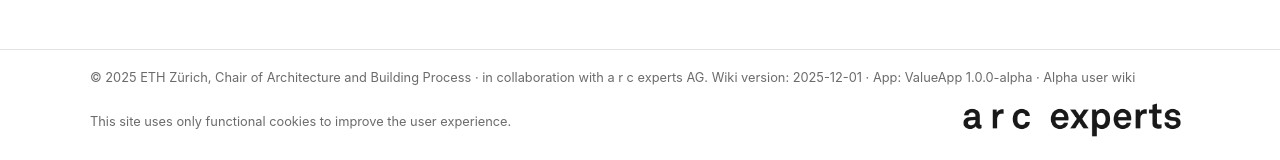
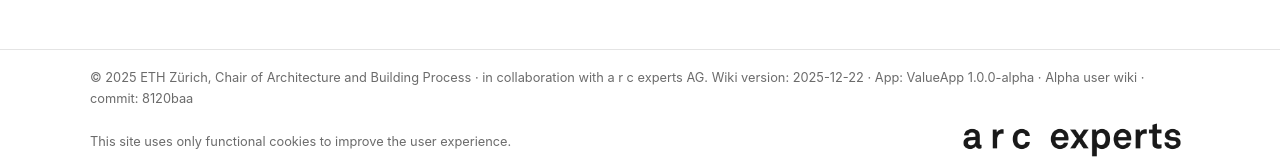
Before and after one commit to a-r-c-experts/valueapp-website, a website with bundled scripts: page wiki/de/examples.html in a window 1280 px wide. Shown: the part 5568-5728 px from the top of the page. Built offline with nearby package versions, Linux system fonts and the light colour scheme.

Commit message:
fix: scrolling issues & change data

```diff
--- a/package.json
+++ b/package.json
@@ -1,9 +1,12 @@
 {
   "name": "valueapp-website",
   "type": "module",
+  "version": "1.0.0-alpha",
   "scripts": {
     "check-i18n": "node tools/check-i18n.mjs",
-    "build:wiki": "node tools/build-wiki.mjs"
+    "gen:wiki-version": "node tools/gen-wiki-version.mjs",
+    "build:wiki": "node tools/gen-wiki-version.mjs && node tools/build-wiki.mjs",
+    "build": "npm run build:wiki"
   },
   "devDependencies": {
     "marked": "^17.0.1"
--- a/styles.css
+++ b/styles.css
@@ -1103,3 +1103,29 @@ nav.main-nav a.active {
     display: none;
   }
 }
+
+/* Make anchor jumps account for sticky header */
+:root {
+  --header-offset: 96px; /* adjust if your header height changes */
+}
+
+html {
+  scroll-padding-top: var(--header-offset);
+}
+
+:root { --header-offset: 96px; }
+
+html { scroll-padding-top: var(--header-offset); }
+
+.wiki-content h1,
+.wiki-content h2,
+.wiki-content h3 {
+  scroll-margin-top: var(--header-offset);
+}
+
+/* Logo size */
+.brand-logo-link img { height: 120px; }
+
+@media (max-width: 900px) {
+  .brand-logo-link img { height: 96px; }
+}
--- a/wiki/wiki-version.js
+++ b/wiki/wiki-version.js
@@ -1,24 +1,24 @@
-// Update these when you cut a new "release" of the wiki.
-const WIKI_VERSION = {
-  wikiVersion: "2025-12-01",
-  appVersion: "ValueApp 1.0.0-alpha",
-  note: "Alpha user wiki"
-};
-
-document.addEventListener("DOMContentLoaded", () => {
+async function applyWikiVersion() {
   const span = document.getElementById("wikiVersionLabel");
   if (!span) return;
 
-  const parts = [];
-  if (WIKI_VERSION.wikiVersion) {
-    parts.push(`Wiki version: ${WIKI_VERSION.wikiVersion}`);
+  try {
+    const res = await fetch("/wiki/wiki-version.json", { cache: "no-store" });
+    if (!res.ok) throw new Error(`HTTP ${res.status}`);
+    const data = await res.json();
+
+    const parts = [];
+    if (data.wikiVersion) parts.push(`Wiki version: ${data.wikiVersion}`);
+    if (data.appVersion) parts.push(`App: ${data.appVersion}`);
+    if (data.note) parts.push(data.note);
+    if (data.commit) parts.push(`commit: ${data.commit}`);
+
+    span.textContent = parts.join(" · ");
+  } catch {
+    // optional fallback
+    span.textContent = "";
   }
-  if (WIKI_VERSION.appVersion) {
-    parts.push(`App: ${WIKI_VERSION.appVersion}`);
-  }
-  if (WIKI_VERSION.note) {
-    parts.push(WIKI_VERSION.note);
-  }
+}
 
-  span.textContent = parts.join(" · ");
-});
+document.addEventListener("DOMContentLoaded", applyWikiVersion);
+document.addEventListener("partials:loaded", applyWikiVersion);
--- /dev/null
+++ b/wiki/wiki-version.json
@@ -0,0 +1,6 @@
+{
+  "wikiVersion": "2025-12-22",
+  "appVersion": "ValueApp 1.0.0-alpha",
+  "note": "Alpha user wiki",
+  "commit": "8120baa"
+}
```
Also changed, not shown: tools/gen-wiki-version.mjs (added, +41 -0 lines).
